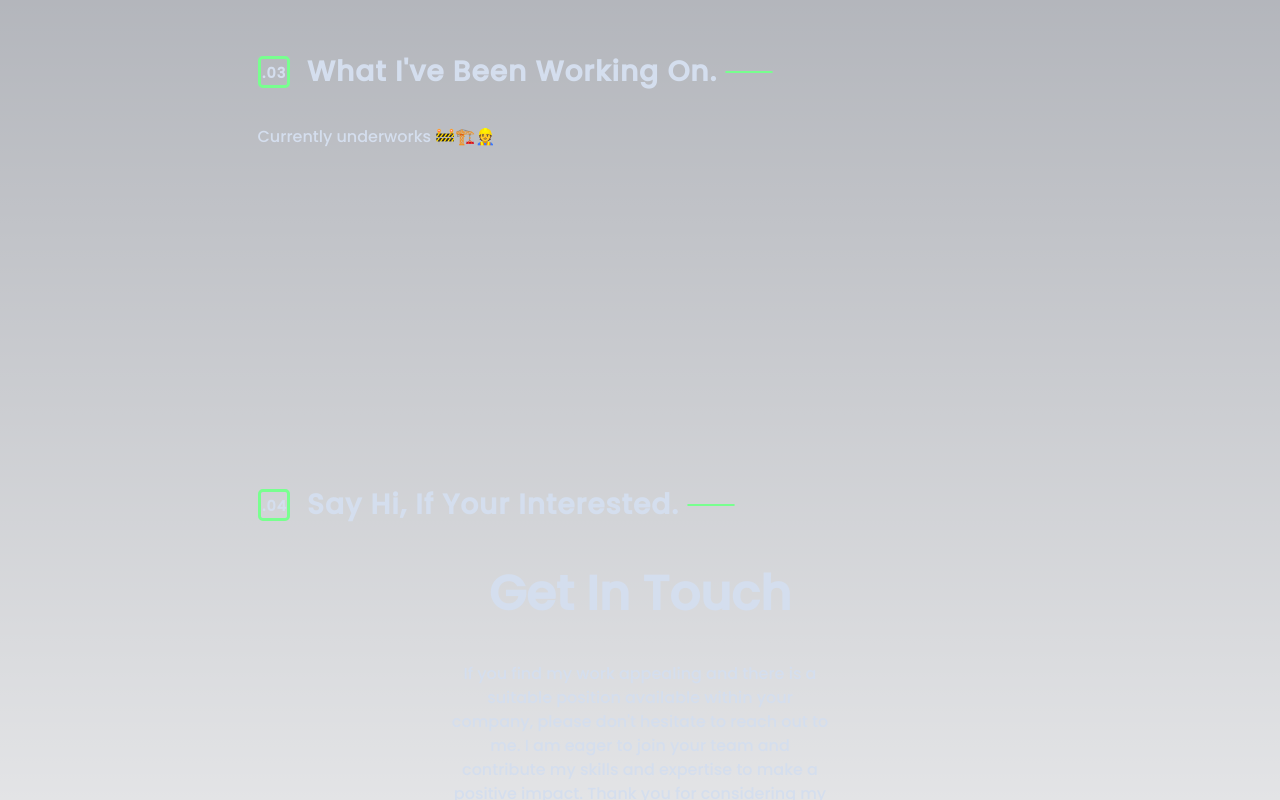
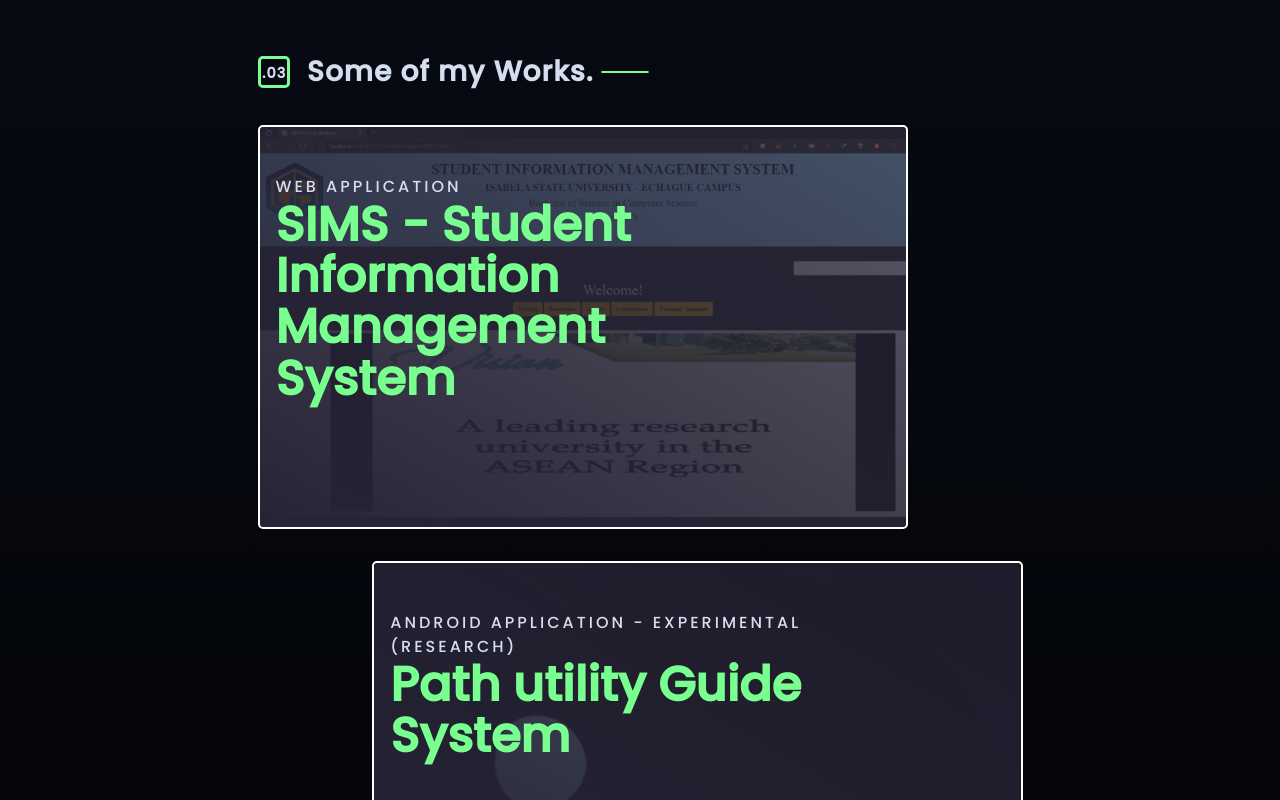
Before and after one commit to zyx-0314/portfolio, a Next.js app: page / in a window 1280 px wide. Shown: the part 2780-3580 px from the top of the page. Built offline with nearby package versions, Linux system fonts and the light colour scheme.

Commit message:
Add Projects

```diff
--- a/app/globals.css
+++ b/app/globals.css
@@ -2,10 +2,16 @@
 @tailwind components;
 @tailwind utilities;
 
-:root {
+/* :root {
   --foreground-rgb: 0, 0, 0;
   --background-start-rgb: 214, 219, 220;
   --background-end-rgb: 255, 255, 255;
+} */
+
+:root {
+  --foreground-rgb: 255, 255, 255;
+  --background-start-rgb: 0, 0, 0;
+  --background-end-rgb: 0, 0, 0;
 }
 
 * {
--- a/app/page/projects/index.tsx
+++ b/app/page/projects/index.tsx
@@ -1,13 +1,59 @@
 import React from 'react'
 import { SectionHeader } from '@/components/sectionHeader'
 import { StyledContainer } from '@/components/container'
+import { StyledButton } from '@/components/buttons'
+import { ContentHead, Cover, ProjectContainer, ProjectContent, ProjectContentContainer, ProjectNumber, TechStack, TechStackList } from './style'
 
 export function ProjectsSection ( { id }: { id: string } )
 {
+  const projectList = [
+    {
+      title: 'SIMS - Student Information Management System',
+      type: 'Web Application',
+      description: 'A web-based application that manages the student information of a school. It has a feature that can generate a report of the student information.',
+      image: 'SIMS.png',
+      techs: [
+        'PHP',
+        'MySQL',
+        'Bootstrap CSS',
+      ]
+    }, {
+      title: 'Path utility Guide System',
+      type: 'Android Application - Experimental (Research)',
+      description: 'A web-based application that can sell products online. It has a feature that can generate a report of the sales.',
+      image: 'PUGS.png',
+      techs: [
+        'Kotlin',
+        'Python',
+        'JavaScript'
+      ]
+    }
+  ]
+
   return (
     <StyledContainer id={ id }>
-      <SectionHeader number='.03' title='What I&apos;ve Been Working On.' />
-      <p>Currently underworks 🚧🏗️👷</p>
+      <SectionHeader number='.03' title='Some of my Works.' />
+      { projectList.map( ( project, index ) => (
+        <ProjectContainer value={ index } >
+          <ProjectContentContainer image={ `/static/projects/${ project.image }` }>
+            <Cover id='cover'>
+              <ProjectNumber id='number'>{ index < 10 ? `0${ index + 1 }` : index + 1 }</ProjectNumber>
+              <ProjectContent id='content'>
+                <ContentHead>
+                  <h2>{ project.type }</h2>
+                  <h1>{ project.title }</h1>
+                </ContentHead>
+                <p id='hidden'>{ project.description }</p>
+                <TechStackList id='hidden'>
+                  { project.techs.map( ( tech, index ) => (
+                    <TechStack key={ index }>{ tech }</TechStack>
+                  ) ) }
+                </TechStackList>
+              </ProjectContent>
+            </Cover>
+          </ProjectContentContainer>
+        </ProjectContainer>
+      ) ) }
     </StyledContainer>
   )
 }
--- a/app/page/projects/style.ts
+++ b/app/page/projects/style.ts
@@ -1 +1,125 @@
+import { colors } from './../../../components/variables/index';
 import styled from '@emotion/styled';
+
+export const ProjectContainer = styled.div<{ value: number }>`
+	display: flex;
+	${({ value }) =>
+		value % 2 ? 'justify-content: flex-end;' : 'justify-content: flex-start;'}
+`;
+
+export const ProjectContentContainer = styled.div<{ image?: string }>`
+	border: 2px solid ${colors.white};
+	border-radius: 5px;
+	width: 85%;
+	background-image: ${({ image }) => (image ? `url(${image})` : 'none')};
+	background-size: cover;
+	min-height: 300px;
+	transition: all ease-in-out 0.15s;
+
+	#number {
+		position: relative;
+		opacity: 0;
+		bottom: 4rem;
+		left: 1rem;
+		transition: all ease-in-out 0.2s;
+	}
+
+	#content {
+		position: relative;
+		top: 2rem;
+		transition: all ease-in-out 0.2s;
+	}
+
+	#hidden {
+		opacity: 0;
+		transition: all ease-in-out 0.2s;
+	}
+
+	#cover {
+		background: linear-gradient(30deg, #262335 0.03%, #262335bf 100%);
+		transition: all ease-in-out 0.2s;
+	}
+
+	&:hover {
+		transform: translate(-6px, -6px);
+		box-shadow: 6px 6px ${colors.white};
+
+		#number {
+			bottom: 5rem;
+			opacity: 1;
+		}
+
+		#content {
+			top: 0;
+		}
+
+		#hidden {
+			opacity: 1;
+		}
+
+		#cover {
+			background: linear-gradient(
+				30deg,
+				rgb(38, 35, 53) 35.42%,
+				rgba(38, 35, 53, 0.75) 100%
+			);
+		}
+	}
+`;
+
+export const Cover = styled.div`
+	width: 100%;
+	height: 100%;
+	border-radius: 5px;
+	display: flex;
+	flex-direction: row-reverse;
+	justify-content: space-between;
+	padding: 1rem;
+`;
+
+export const ProjectNumber = styled.span`
+	font-size: 10rem;
+	font-weight: 700;
+	letter-spacing: 0.2rem;
+`;
+
+export const ProjectContent = styled.div`
+	display: flex;
+	flex-direction: column;
+	width: 100%;
+	height: 100%;
+	gap: 1rem;
+	justify-content: flex-end;
+`;
+
+export const ContentHead = styled.div`
+	display: flex;
+	flex-direction: column;
+
+	h1 {
+		font-size: 3rem;
+		font-weight: 700;
+		color: ${colors.primary};
+		line-height: 3.2rem;
+	}
+
+	h2 {
+		letter-spacing: 3px;
+		font-size: 1rem;
+		text-transform: uppercase;
+	}
+`;
+
+export const TechStack = styled.li`
+	border: 1px solid ${colors.primary};
+	border-radius: 25px;
+	padding: 0.5rem 1rem;
+	font-size: 0.7rem;
+`;
+
+export const TechStackList = styled.ul`
+	display: flex;
+	flex-direction: row;
+	gap: 0.5rem;
+	flex-wrap: wrap;
+`;
--- a/components/profile/style.ts
+++ b/components/profile/style.ts
@@ -77,10 +77,10 @@ export const StyledProfile = styled.div`
 				transition: all 0.1s ease-in-out;
 				background: linear-gradient(
 					180deg,
-					rgba(38, 35, 53, 0) 0%,
-					rgba(38, 35, 53, 0.4) 58.85%,
-					rgba(38, 35, 53, 0.7) 85.42%,
-					rgba(38, 35, 53, 0.75) 100%
+					#26233500 0%,
+					#26233566 58.85%,
+					#262335b3 85.42%,
+					#262335bf 100%
 				);
 				height: 12.5rem;
 				left: 0.8rem;
@@ -91,6 +91,7 @@ export const StyledProfile = styled.div`
 				z-index: 5;
 			}
 		}
+
 		&:hover {
 			.overlap-group {
 				.rectangle-1,
```
Also changed, not shown: public/static/projects/PUGS.png (added), public/static/projects/SIMS.png (added).
